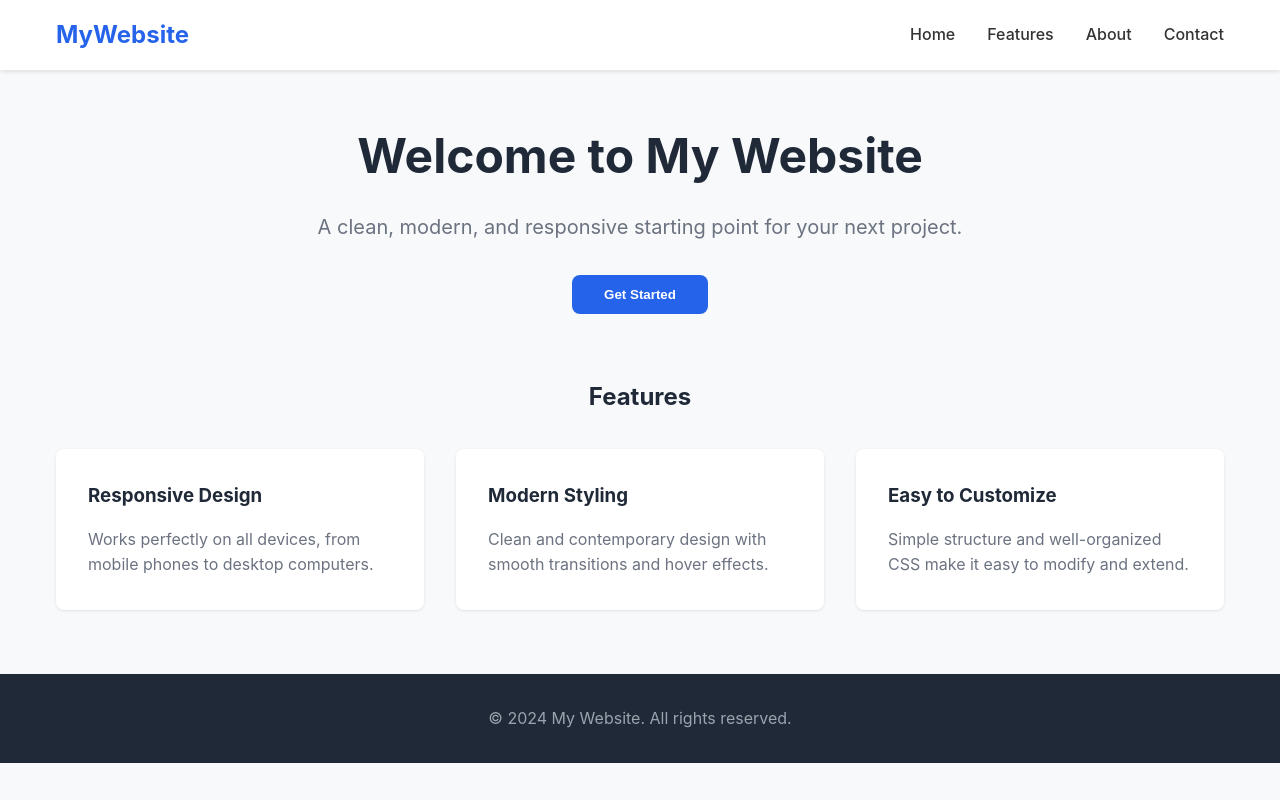
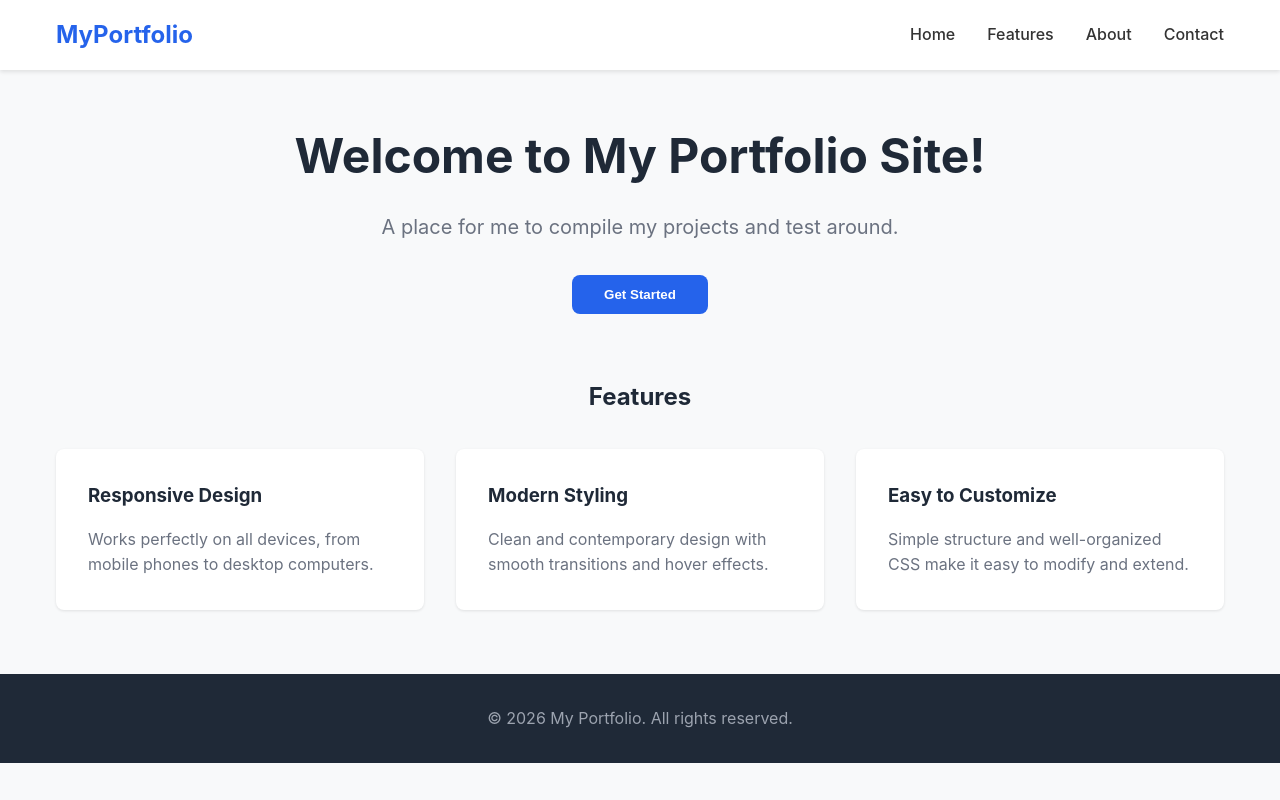
Before and after one commit to SagaFuffel/SagaFuffel.github.io, a plain HTML site: page index.html in a window 1280 px wide. Drawn offline with Linux system fonts and the light colour scheme.

Commit message:
Add on text changes

```diff
--- a/index.html
+++ b/index.html
@@ -156,7 +156,7 @@
 <body>
     <header>
         <nav>
-            <div class="logo">MyWebsite</div>
+            <div class="logo">MyPortfolio</div>
             <ul class="nav-links">
                 <li><a href="#home">Home</a></li>
                 <li><a href="#features">Features</a></li>
@@ -168,8 +168,8 @@
 
     <main>
         <section class="hero" id="home">
-            <h1>Welcome to My Website</h1>
-            <p>A clean, modern, and responsive starting point for your next project.</p>
+            <h1>Welcome to My Portfolio Site!</h1>
+            <p>A place for me to compile my projects and test around.</p>
             <button class="btn">Get Started</button>
         </section>
 
@@ -193,7 +193,7 @@
     </main>
 
     <footer>
-        <p>&copy; 2024 My Website. All rights reserved.</p>
+        <p>&copy; 2026 My Portfolio. All rights reserved.</p>
     </footer>
 </body>
 </html>
```
